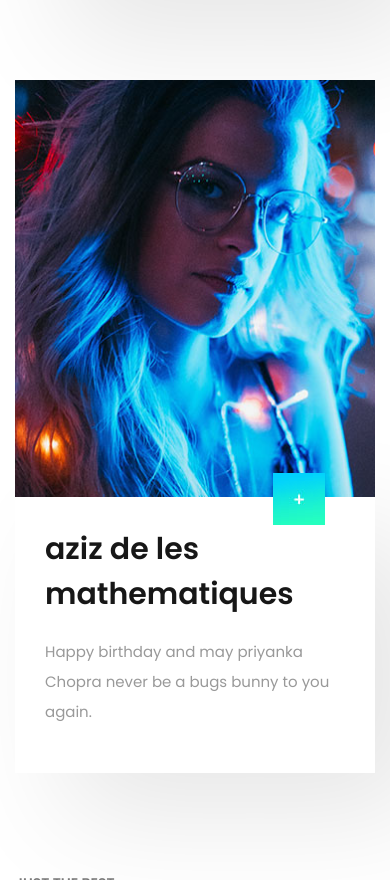
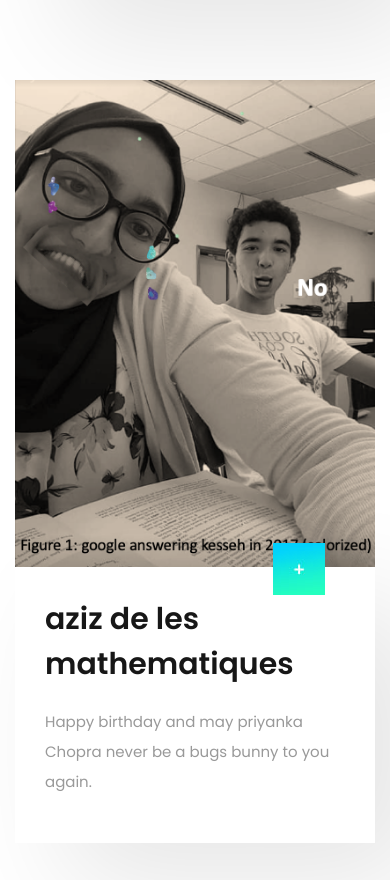
Before and after one commit to arantesxyz/merybirthday, a plain HTML site: page index.html in a window 390 px wide. Shown: the part 5175-6055 px from the top of the page. Drawn offline with Linux system fonts and the light colour scheme.

Commit message:
fixed mobile images

```diff
--- a/index.html
+++ b/index.html
@@ -206,7 +206,7 @@
                             <div class="lineup-artists-wrap flex flex-wrap">
                                 <div class="lineup-artists-description">
                                     <figure class="featured-image d-md-none">
-                                        <a> <img src="images/mathew-kane.jpg" alt=""> </a>
+                                        <a> <img src="images/youssef.png" alt=""> </a>
                                     </figure><!-- featured-image -->
 
                                     <div class="lineup-artists-description-container">
```
